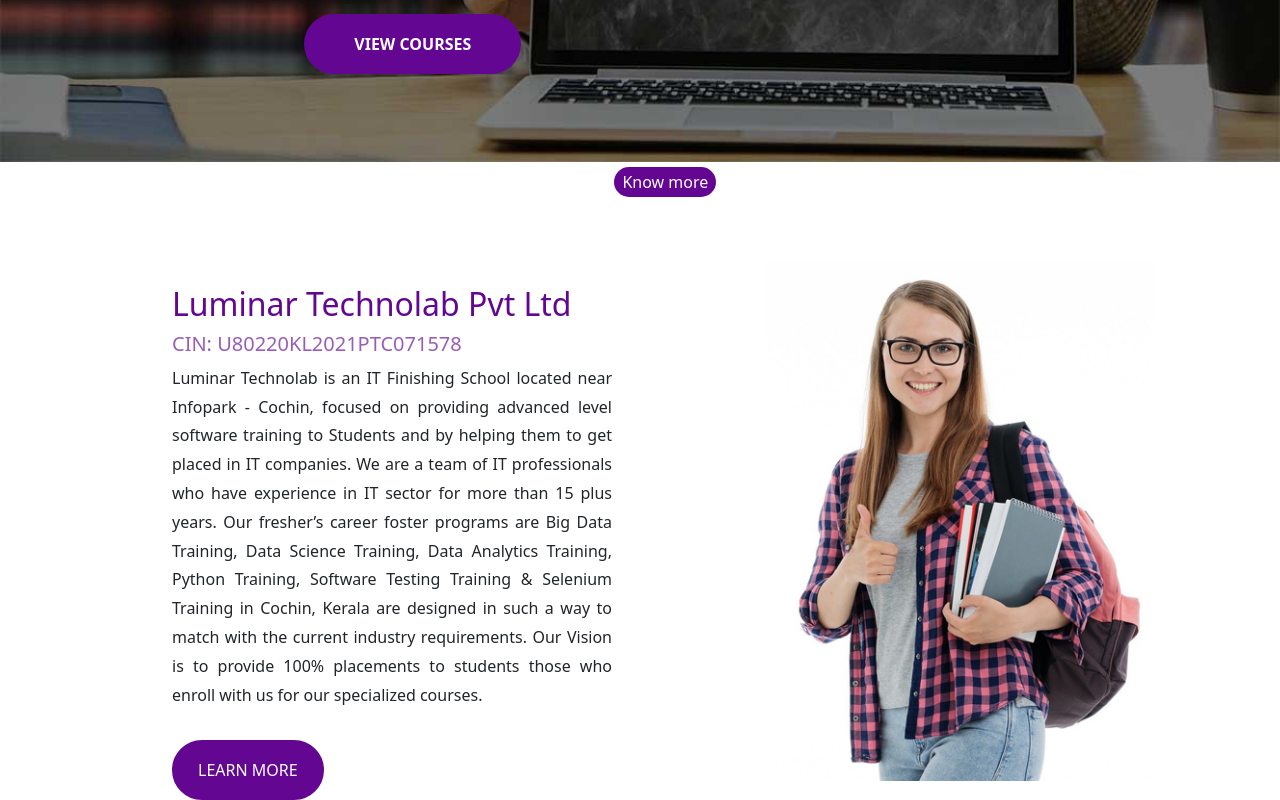
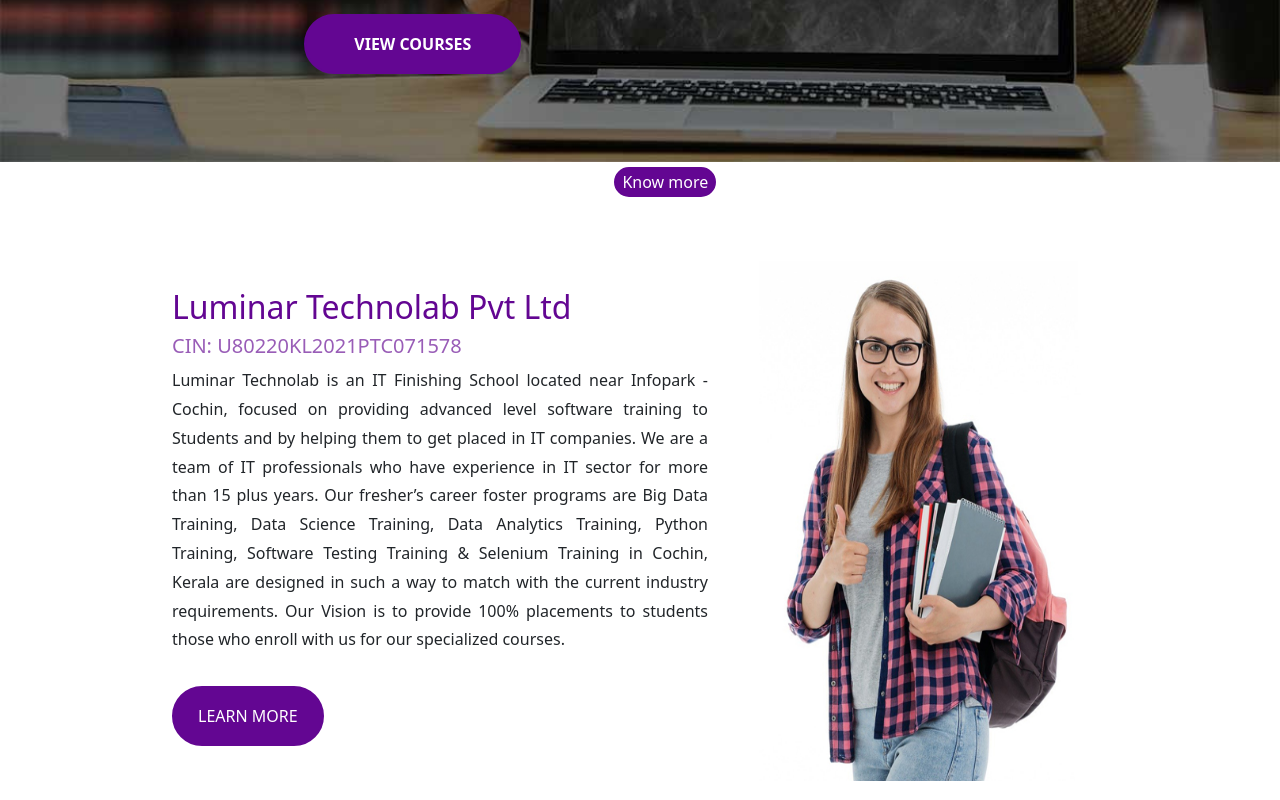
Before and after one commit to nidhinpadmanabhan/luminar1, a plain HTML site: page index.html in a window 1280 px wide. Shown: the part 504-1304 px from the top of the page. Drawn offline with nearby package versions, Linux system fonts and the light colour scheme.

Commit message:
grid added

```diff
--- a/index.html
+++ b/index.html
@@ -185,10 +185,10 @@
     <div class="container w-75" style="margin-top: 5%;">
         <div class="row">
             <div class="col-lg-7">
-                <div class="me-5">
+
                 <h2 style="color: rgb(99, 6, 146); margin-top: 5%;" >Luminar Technolab Pvt Ltd</h2>
                 <h5 style="color: rgb(153, 93, 183); font-weight: 1;">CIN: U80220KL2021PTC071578</h5>
-                <p class="me-5 my-" style="text-align: justify; line-height: 1.8;">Luminar Technolab is an IT Finishing School located near Infopark - Cochin, focused on providing
+                <p  style="text-align: justify; line-height: 1.8;">Luminar Technolab is an IT Finishing School located near Infopark - Cochin, focused on providing
                     advanced level software training to Students and by helping them to get placed in IT companies. We
                     are a team of IT professionals who have experience in IT sector for more than 15 plus years. Our
                     fresher’s career foster programs are Big Data Training, Data Science Training, Data Analytics
@@ -198,10 +198,10 @@
                 <button type="button" class="text-white ps-4 pe-4 pt-3 pb-3"
                     style="background-color: rgb(99, 6, 146); border-radius: 40px;border: rgb(99, 6, 146) 2px solid; margin-top: 3%;"> LEARN MORE
                 </button>
-            </div>
+
             </div>
             <div class="col-lg-5">
-                <img style="height: 520px;" src="./images/13.jpg" alt="">
+                <img style="height: 520px; width: 99%;" src="./images/13.jpg" alt="">
             </div>
         </div>
     </div>
```
